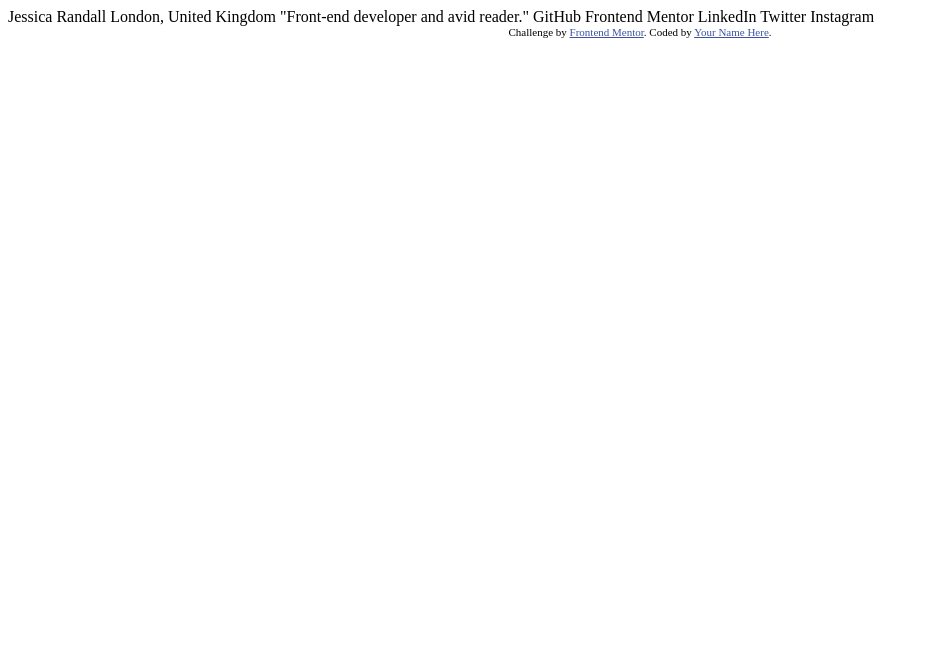
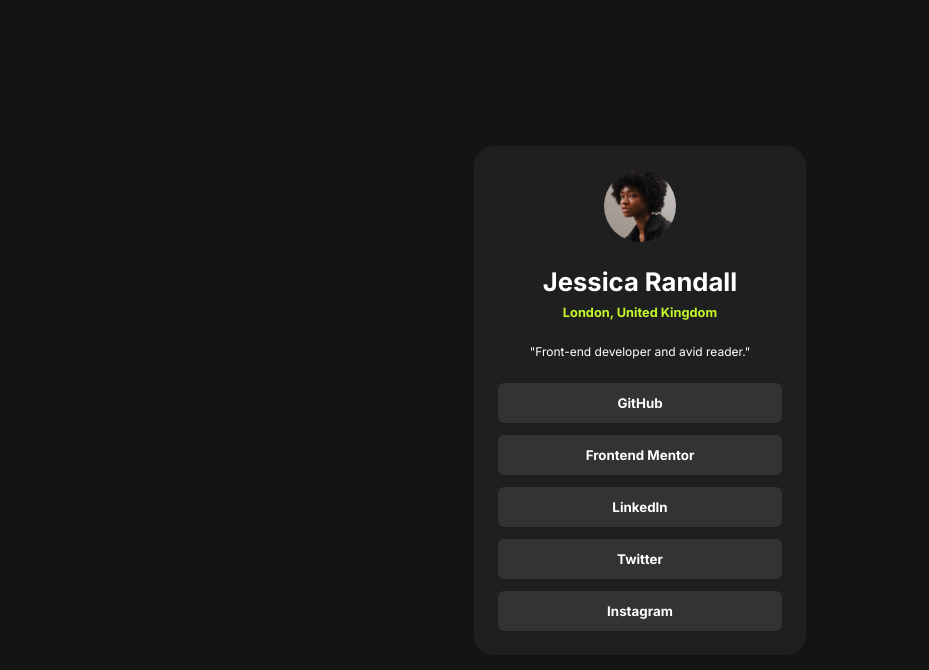
Before and after one commit to Mateus00/blog-preview-card-main, a plain HTML site: page index.html in a window 1280 px wide. Shown: the whole page, without its empty margins (0-929 px from the left). Drawn offline with Linux system fonts and the light colour scheme.

Commit message:
Todos elementos estilizados

```diff
--- a/index.html
+++ b/index.html
@@ -1,34 +1,45 @@
 <!DOCTYPE html>
-<html lang="en">
+<html lang="pt-br">
   <head>
-  <meta charset="UTF-8">
-  <meta name="viewport" content="width=device-width, initial-scale=1.0"> <!-- displays site properly based on user's device -->
-
-  <link rel="icon" type="image/png" sizes="32x32" href="./assets/images/favicon-32x32.png">
-
+    <meta charset="UTF-8" />
+    <meta name="viewport" content="width=device-width, initial-scale=1.0" />
+    <link rel="preconnect" href="https://fonts.googleapis.com" />
+    <link rel="preconnect" href="https://fonts.gstatic.com" crossorigin />
+    <link
+      href="https://fonts.googleapis.com/css2?family=Fraunces:ital,opsz,wght@0,9..144,100..900;1,9..144,100..900&family=Inter:ital,opsz,wght@0,14..32,100..900;1,14..32,100..900&family=Montserrat:ital,wght@0,100..900;1,100..900&display=swap"
+      rel="stylesheet"
+    />
+    <link rel="stylesheet" href="styles.css" />
+    <link
+      rel="icon"
+      type="image/png"
+      sizes="32x32"
+      href="./assets/images/favicon-32x32.png"
+    />
     <title>Frontend Mentor | Social links profile</title>
-
-  <!-- Feel free to remove these styles or customise in your own stylesheet 👍 -->
-  <style>
-    .attribution { font-size: 11px; text-align: center; }
-    .attribution a { color: hsl(228, 45%, 44%); }
-  </style>
   </head>
   <body>
+    <main class="center">
+      <div class="flex-column-center card">
+        <img
+          class="card-image"
+          src="./assets/images/avatar-jessica.jpeg"
+          alt="perfil image"
+        />
+        <div class="flex-column-center title-container">
+          <h1 class="title">Jessica Randall</h1>
+          <h3 class="subtitle">London, United Kingdom</h3>
+        </div>
+        <p>"Front-end developer and avid reader."</p>
 
-  Jessica Randall
-  London, United Kingdom
-  "Front-end developer and avid reader."
-
-  GitHub
-  Frontend Mentor
-  LinkedIn
-  Twitter
-  Instagram
-
-  <div class="attribution">
-    Challenge by <a href="https://www.frontendmentor.io?ref=challenge" target="_blank">Frontend Mentor</a>.
-    Coded by <a href="#">Your Name Here</a>.
+        <div class="flex-column-center actions-container">
+          <button class="link-button">GitHub</button>
+          <button class="link-button">Frontend Mentor</button>
+          <button class="link-button">LinkedIn</button>
+          <button class="link-button">Twitter</button>
+          <button class="link-button">Instagram</button>
         </div>
+      </div>
+    </main>
   </body>
 </html>
--- /dev/null
+++ b/styles.css
@@ -0,0 +1,90 @@
+* {
+  padding: 0;
+  margin: 0;
+  box-sizing: border-box;
+  color: hsl(0, 0%, 100%);
+  font-family: "Inter";
+  letter-spacing: 0;
+}
+
+.center {
+  display: grid;
+  place-items: center;
+}
+
+.flex-column-center {
+  display: flex;
+  flex-direction: column;
+  justify-content: center;
+  align-items: center;
+}
+
+body {
+  background-color: hsl(0, 0%, 8%);
+}
+
+main {
+  min-height: 100vh;
+  padding: 24px;
+}
+
+.card {
+  max-width: 327px;
+  padding: 24px;
+  gap: 24px;
+  background-color: hsl(0, 0%, 12%);
+  border-radius: 20px;
+}
+
+.card p {
+  font-size: 12px;
+  font-weight: 400;
+}
+
+.card-image {
+  width: 72px;
+  height: 72px;
+  border-radius: 50%;
+}
+
+.title-container {
+  gap: 8px;
+}
+
+.title {
+  font-size: 1.6rem;
+  font-weight: 700;
+}
+
+.subtitle {
+  color: hsl(75, 94%, 57%);
+  font-size: 0.8rem;
+  font-weight: 700;
+}
+
+.actions-container {
+  width: 100%;
+  gap: 12px;
+}
+
+.link-button {
+  width: 100%;
+  border: none;
+  padding: 12px;
+  background-color: hsl(0, 0%, 20%);
+  border-radius: 6px;
+  cursor: pointer;
+  font-weight: 700;
+  transition: 0.2s;
+}
+
+.link-button:hover {
+    background-color: hsl(75, 94%, 57%);
+}
+
+@media (min-width: 375px) {
+  .card {
+    min-width: 332px;
+    max-width: 420px;
+  }
+}
```
Also changed, not shown: old-index.html (added, +34 -0 lines). Lines whose indentation alone changed are shown as unchanged.
